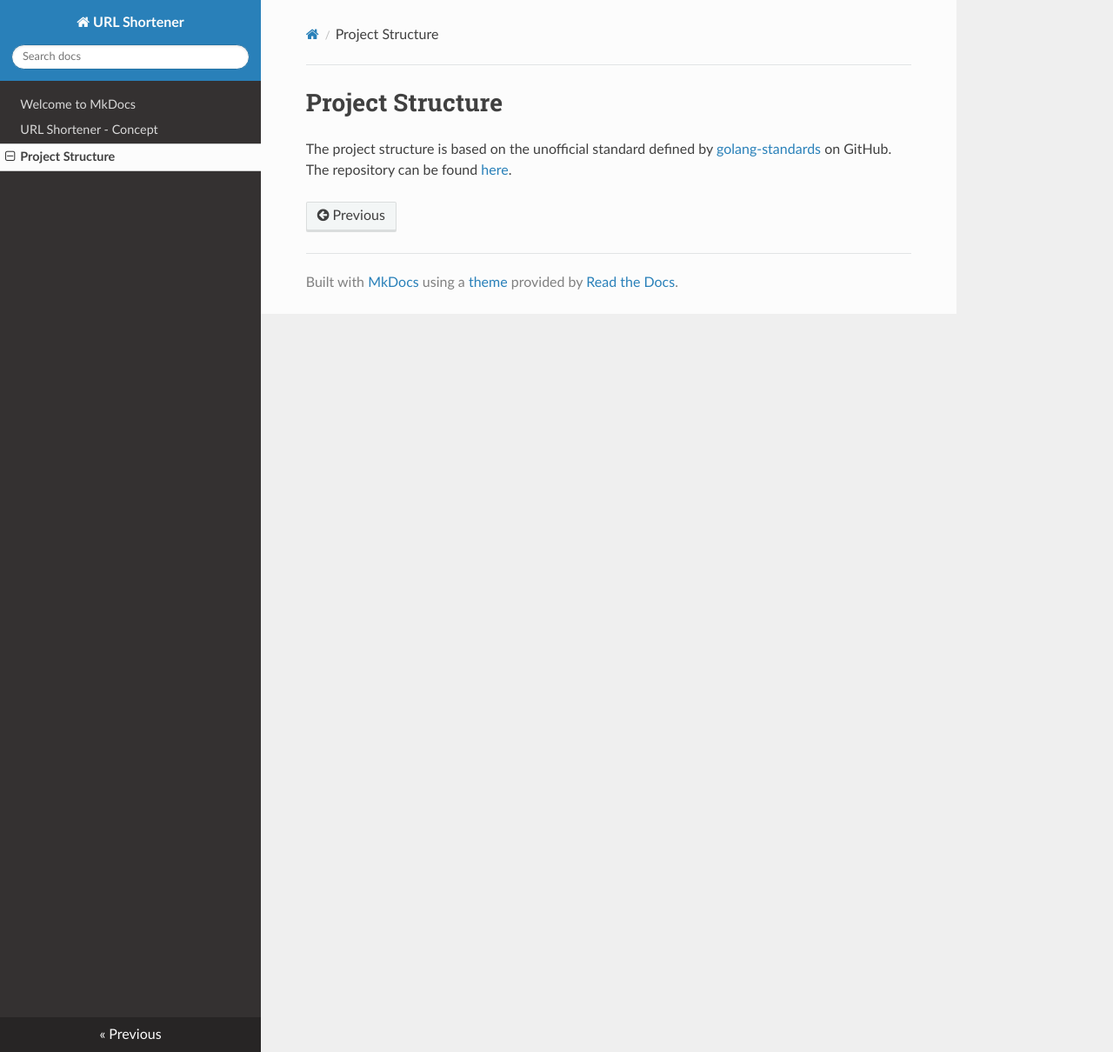
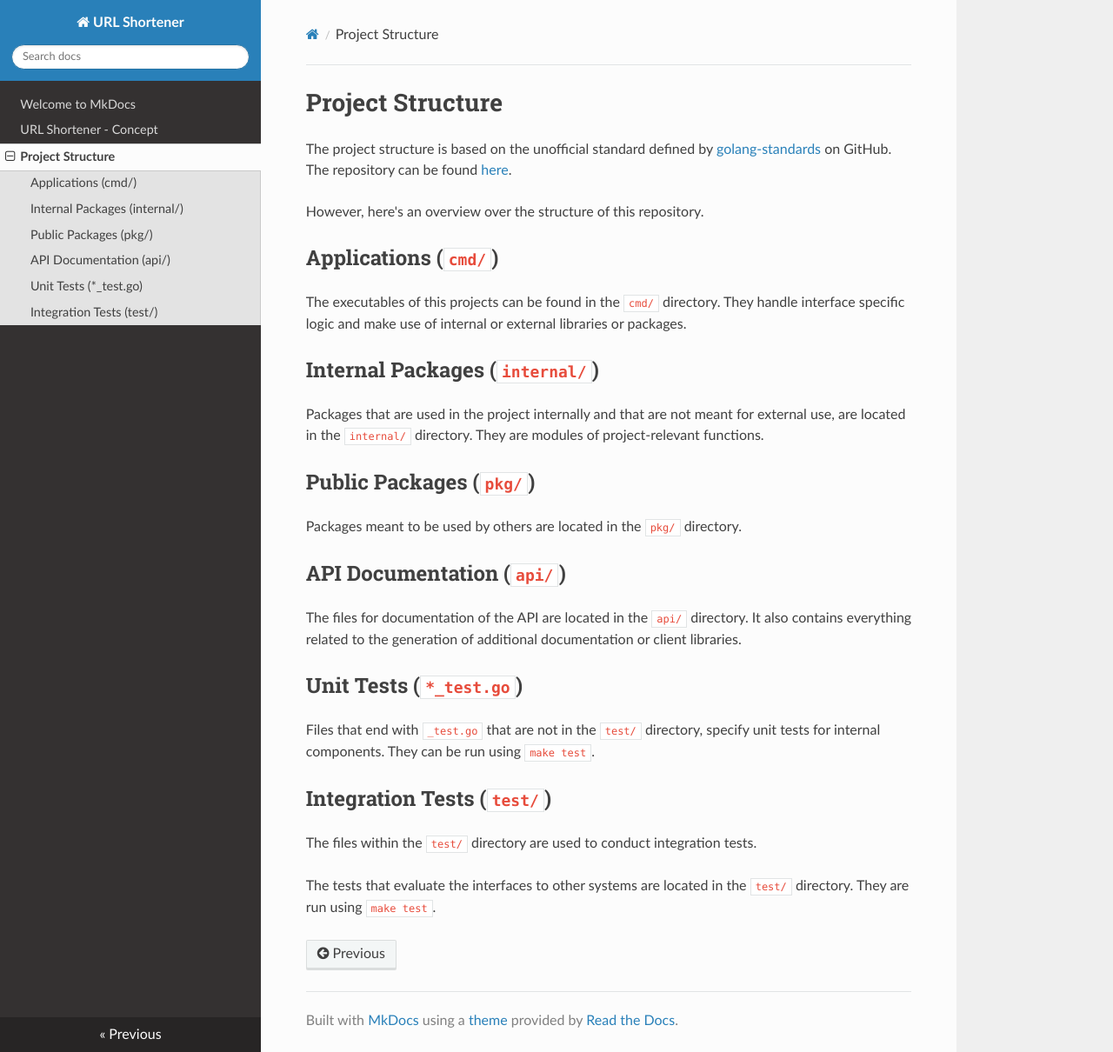
Before and after one commit to TimKral5/url_shortener, an MkDocs documentation site: the page built from docs/project_structure.md, in a window 1280 px wide and 1210 px high. Shown: the whole window at 87% size. Built offline with MkDocs 1.6.1, drawn with Linux system fonts in a browser that asks for light colours; nearby versions of some CDN libraries.

Commit message:
add project structure notes to documentation

```diff
--- a/docs/project_structure.md
+++ b/docs/project_structure.md
@@ -4,3 +4,42 @@ The project structure is based on the unofficial standard defined by
 [golang-standards](https://github.com/golang-standards) on GitHub.
 The repository can be found
 [here](https://github.com/golang-standards/project-layout).
+
+However, here's an overview over the structure of this repository.
+
+## Applications (`cmd/`)
+
+The executables of this projects can be found in the `cmd/`
+directory. They handle interface specific logic and make use of
+internal or external libraries or packages.
+
+## Internal Packages (`internal/`)
+
+Packages that are used in the project internally and that are not
+meant for external use, are located in the `internal/` directory.
+They are modules of project-relevant functions.
+
+## Public Packages (`pkg/`)
+
+Packages meant to be used by others are located in the `pkg/`
+directory.
+
+## API Documentation (`api/`)
+
+The files for documentation of the API are located in the `api/`
+directory. It also contains everything related to the generation of
+additional documentation or client libraries.
+
+## Unit Tests (`*_test.go`)
+
+Files that end with `_test.go` that are not in the `test/` directory,
+specify unit tests for internal components. They can be run using
+`make test`.
+
+## Integration Tests (`test/`)
+
+The files within the `test/` directory are used to conduct
+integration tests.
+
+The tests that evaluate the interfaces to other systems are located
+in the `test/` directory. They are run using `make test`.
```
